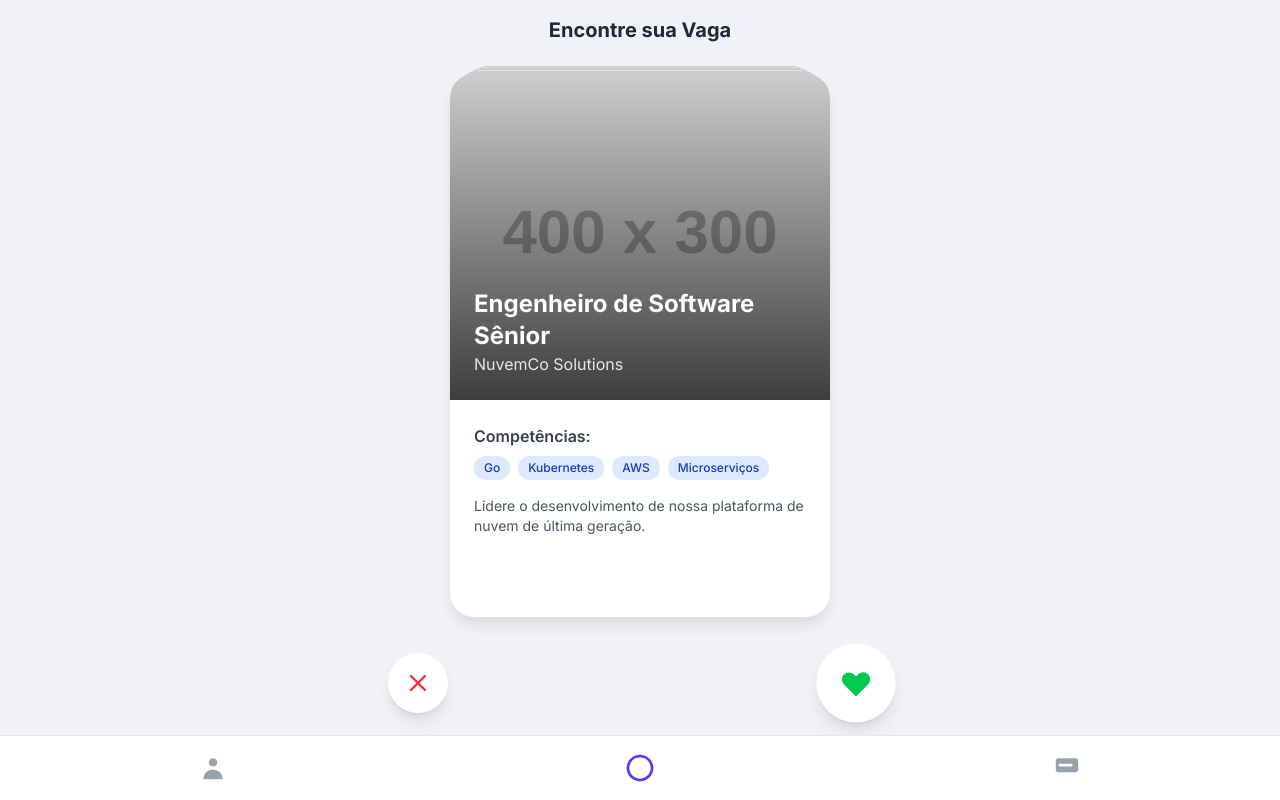
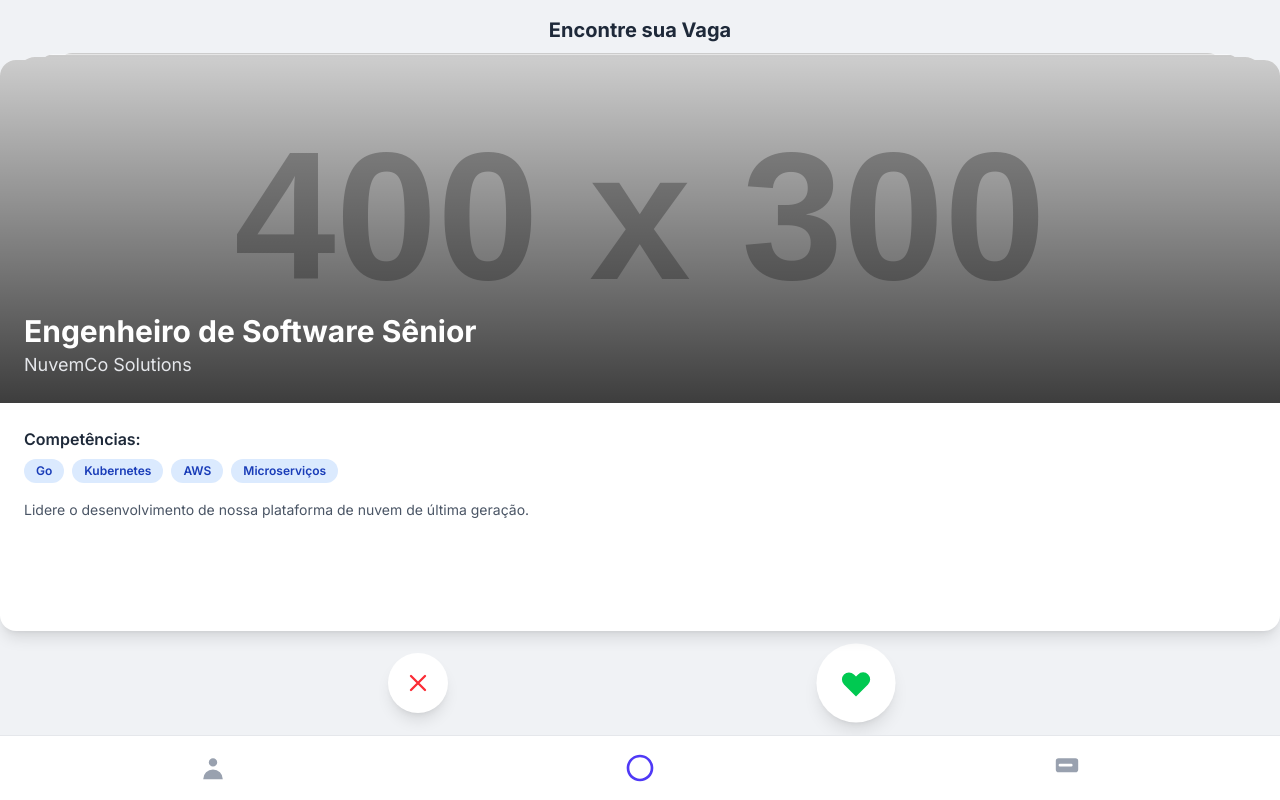
Before and after one commit to lsouzadesign/rh-plus, a Next.js app: page / in a window 1280 px wide. Built offline with nearby package versions, Linux system fonts and the light colour scheme.

Commit message:
fix: Corrige a renderização dos cards de emprego e garante a exibição das imagens do `placehold.co`

```diff
--- a/src/components/JobCard.tsx
+++ b/src/components/JobCard.tsx
@@ -4,6 +4,7 @@
 import React from 'react';
 import Image from 'next/image';
 
+// Tipos de dados para segurança com TypeScript
 type Job = {
   id: number;
   companyLogo: string;
@@ -13,38 +14,51 @@ type Job = {
   description: string;
 };
 
+// Propriedades do componente JobCard
 type JobCardProps = {
   job: Job;
-  style: React.CSSProperties;
+  style: React.CSSProperties; // Estilos para animação
 };
 
+// Componente para exibir um único card de vaga
 const JobCard: React.FC<JobCardProps> = ({ job, style }) => {
   return (
     <div
-      className="swipe-card"
+      className="absolute top-0 left-0 w-full h-full bg-white rounded-2xl shadow-lg overflow-hidden transform transition-transform duration-300 ease-in-out"
       style={style}
     >
-      {/* Conteúdo do Card */}
+      {/* Imagem e Título */}
       <div className="relative h-3/5">
-        <Image src={job.companyLogo} width={400} height={300} className="absolute inset-0 w-full h-full object-cover" alt={job.companyName} />
+        <Image
+          src={job.companyLogo}
+          alt={`${job.companyName} logo`}
+          width={400}
+          height={300}
+          className="absolute inset-0 w-full h-full object-cover"
+          priority // Prioriza o carregamento da imagem visível
+        />
+        {/* Gradiente para legibilidade do texto */}
         <div className="absolute inset-0 bg-gradient-to-t from-black/70 to-transparent"></div>
+        {/* Informações da Vaga */}
         <div className="absolute bottom-0 left-0 p-6">
-          <h2 className="text-2xl font-bold text-white">{job.jobTitle}</h2>
-          <p className="text-md text-gray-200">{job.companyName}</p>
+          <h2 className="text-3xl font-bold text-white leading-tight">{job.jobTitle}</h2>
+          <p className="text-lg text-gray-200">{job.companyName}</p>
         </div>
-        <div className="choice-indicator like">INTERESSE</div>
-        <div className="choice-indicator nope">PASSAR</div>
       </div>
-      <div className="p-6 flex-grow flex flex-col">
-        <div className="mb-4">
-          <h3 className="font-semibold text-gray-700 mb-2">Competências:</h3>
-          <div className="flex flex-wrap gap-2">
+
+      {/* Detalhes da Vaga */}
+      <div className="p-6 flex-grow flex flex-col justify-between">
+        <div>
+          <h3 className="font-semibold text-gray-800 mb-2 text-md">Competências:</h3>
+          <div className="flex flex-wrap gap-2 mb-4">
             {job.skills.map(skill => (
-              <span key={skill} className="bg-blue-100 text-blue-800 text-xs font-medium px-2.5 py-1 rounded-full">{skill}</span>
+              <span key={skill} className="bg-blue-100 text-blue-800 text-xs font-semibold px-3 py-1 rounded-full">
+                {skill}
+              </span>
             ))}
           </div>
+          <p className="text-gray-600 text-sm leading-relaxed">{job.description}</p>
         </div>
-        <p className="text-gray-600 text-sm flex-grow">{job.description}</p>
       </div>
     </div>
   );
```
